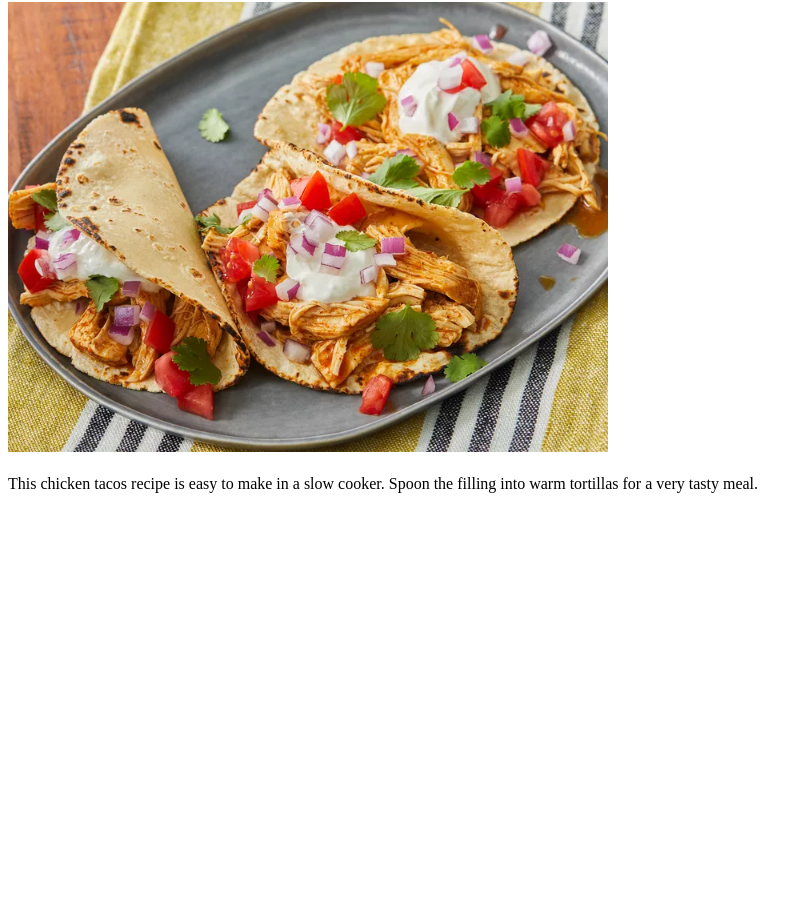
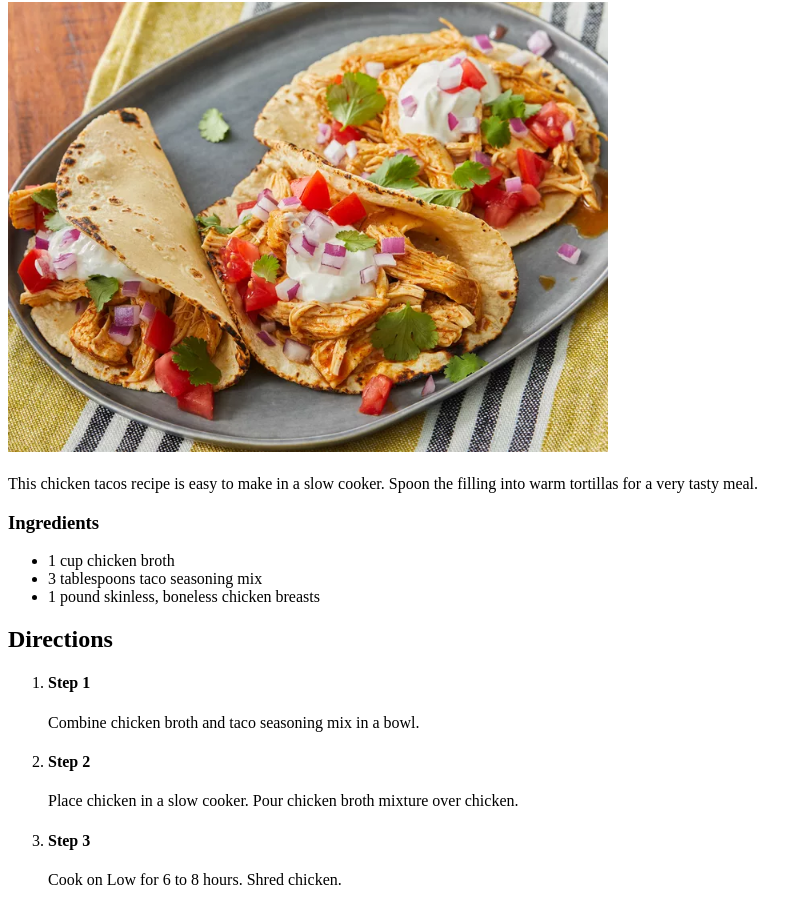
Before and after one commit to that-coding-kid/Recipes, a plain HTML site: page recipies/chkn_tacos.html in a window 1280 px wide. Shown: the part 78-983 px from the top of the page, without its empty margins (0-808 px from the left). Before the commit the page ends 800 px from the top, so only its background shows below. Drawn offline with Linux system fonts and the light colour scheme.

Commit message:
4th Recipe Complete
Webpage for the 4th recipe was completed.
Also updated the index page with an anchor for the said the recipe
page.

```diff
--- a/recipies/chkn_tacos.html
+++ b/recipies/chkn_tacos.html
@@ -9,5 +9,17 @@
     <h1>Fiesta Slow Cooker Shredded Chicken Tacos</h1>
     <img src="../img/Chicken Tacos.png" alt="Chicken Tacos"/>
     <P>This chicken tacos recipe is easy to make in a slow cooker. Spoon the filling into warm tortillas for a very tasty meal.</P>
+    <h3>Ingredients</h3>
+    <ul>
+        <li>1 cup chicken broth</li>
+        <li>3 tablespoons taco seasoning mix</li>
+        <li>1 pound skinless, boneless chicken breasts</li>
+    </ul>
+    <h2>Directions</h2>
+    <ol>
+        <li><h4><strong>Step 1</strong></h4><p>Combine chicken broth and taco seasoning mix in a bowl.</p></li>
+        <li><h4><strong>Step 2</strong></h4><p>Place chicken in a slow cooker. Pour chicken broth mixture over chicken.</p></li>
+        <li><h4><strong>Step 3</strong></h4><p>Cook on Low for 6 to 8 hours. Shred chicken.</p></li>
+    </ol>
 </body>
 </html>
```
Also changed, not shown: index.html (+1 -1 lines).
